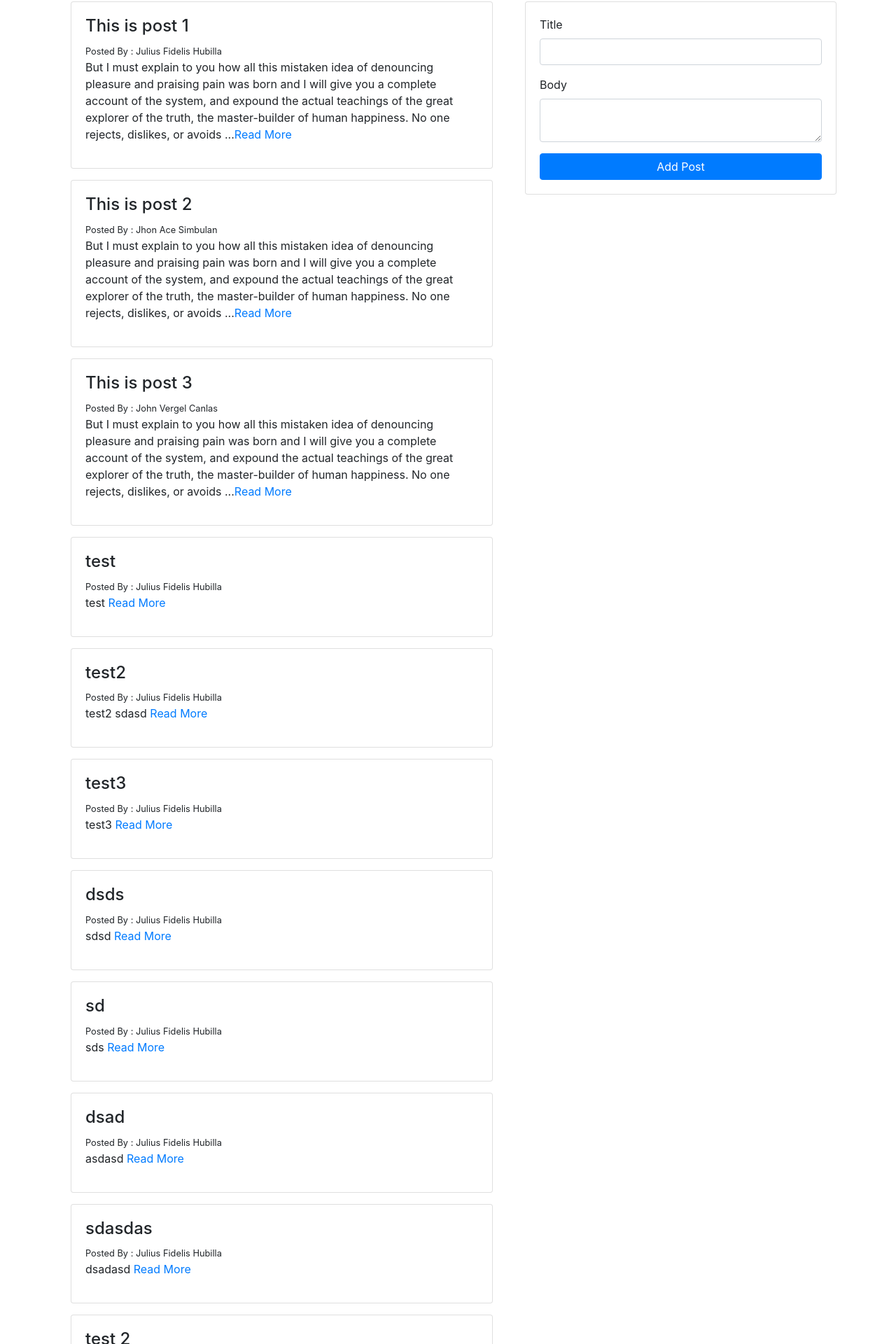
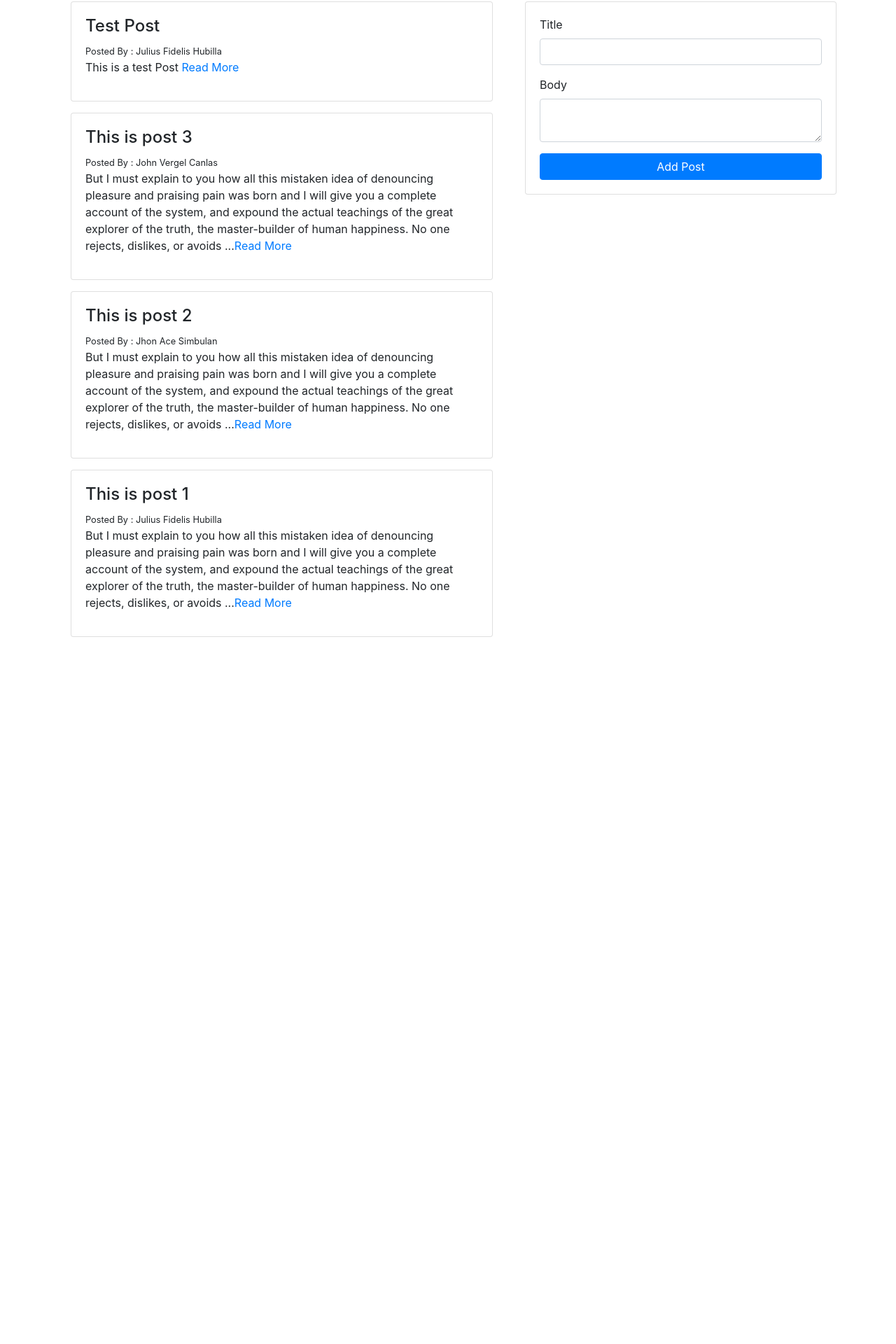
Before and after one commit to JFRH30/Bogz-angular-zero-to-hero, an Angular app: page / in a window 1280 px wide. Shown: the part 649-2569 px from the top of the page at 70% size. After the commit the page ends 1575 px from the top, so only its background shows below. Built offline with nearby package versions, Linux system fonts and the light colour scheme; data requests are answered from the project's data file.

Commit message:
add comment

```diff
--- a/mocks/data.json
+++ b/mocks/data.json
@@ -39,70 +39,10 @@
       "body": "But I must explain to you how all this mistaken idea of denouncing pleasure and praising pain was born and I will give you a complete account of the system, and expound the actual teachings of the great explorer of the truth, the master-builder of human happiness. No one rejects, dislikes, or avoids pleasure itself, because it is pleasure, but because those who do not know how to pursue pleasure rationally encounter consequences that are extremely painful. Nor again is there anyone who loves or pursues or desires to obtain pain of itself, because it is pain, but because occasionally circumstances occur in which toil and pain can procure him some great pleasure. To take a trivial example, which of us ever undertakes laborious physical exercise, except to obtain some advantage from it? But who has any right to find fault with a man who chooses to enjoy a pleasure that has no annoying consequences, or one who avoids a pain that produces no resultant pleasure?"
     },
     {
-      "title": "test",
-      "body": "test",
       "userId": 1,
+      "title": "Test Post",
+      "body": "This is a test Post",
       "id": 4
-    },
-    {
-      "title": "test2",
-      "body": "test2\nsdasd",
-      "userId": 1,
-      "id": 5
-    },
-    {
-      "title": "test3",
-      "body": "test3\n",
-      "userId": 1,
-      "id": 6
-    },
-    {
-      "title": "dsds",
-      "body": "sdsd",
-      "userId": 1,
-      "id": 7
-    },
-    {
-      "userId": 1,
-      "title": "sd",
-      "body": "sds",
-      "id": 8
-    },
-    {
-      "userId": 1,
-      "title": "dsad",
-      "body": "asdasd",
-      "id": 9
-    },
-    {
-      "userId": 1,
-      "title": "sdasdas",
-      "body": "dsadasd",
-      "id": 10
-    },
-    {
-      "userId": 1,
-      "title": "test 2",
-      "body": "tesssssssssssssssssssssssssssssssssst",
-      "id": 11
-    },
-    {
-      "userId": 1,
-      "title": "dsa",
-      "body": "sada",
-      "id": 12
-    },
-    {
-      "userId": 1,
-      "title": "sda",
-      "body": "asdas",
-      "id": 13
-    },
-    {
-      "userId": 1,
-      "title": "sada",
-      "body": "try with set name\n",
-      "id": 14
     }
   ],
   "comments": [
@@ -129,6 +69,18 @@
       "userId": 1,
       "id": 4,
       "body": "this is a comment for post 1"
+    },
+    {
+      "postId": 4,
+      "userId": 1,
+      "body": "this is a test comment",
+      "id": 5
+    },
+    {
+      "postId": 4,
+      "userId": 1,
+      "body": "test",
+      "id": 6
     }
   ]
 }
--- a/src/app/app.module.ts
+++ b/src/app/app.module.ts
@@ -15,6 +15,7 @@ import { PostCreateComponent } from './components/posts/post-create/post-create.
 // Page Components
 import { HomeComponent } from './pages/home/home.component';
 import { AboutComponent } from './pages/about/about.component';
+import { CommentsComponent } from './components/comments/comments.component';
 
 @NgModule({
   declarations: [
@@ -24,7 +25,8 @@ import { AboutComponent } from './pages/about/about.component';
     HeaderComponent,  // universal Component
     PostsComponent,
     PostDisplayComponent,
-    PostCreateComponent
+    PostCreateComponent,
+    CommentsComponent
   ],
   imports: [
     BrowserModule,
--- /dev/null
+++ b/src/app/components/comments/comments.component.html
@@ -0,0 +1,6 @@
+<div class="form-group form-inline">
+    <h4 class="col-md-4">Comments</h4>
+    <input #commentBody class="form-control col-md-6 mr-3"/>
+    <br>
+    <button class="btn btn-success col-md-1" (click)="onCommentAdded(); commentBody.value=''">Send</button>
+</div>
--- /dev/null
+++ b/src/app/components/comments/comments.component.ts
@@ -0,0 +1,29 @@
+import { Component, ViewChild, ElementRef, Output, EventEmitter } from '@angular/core';
+
+import { CommentModel } from '../../models/comment.model';
+import { ActivatedRoute } from '@angular/router';
+
+@Component({
+    selector: 'app-comments',
+    templateUrl: 'comments.component.html'
+})
+
+export class CommentsComponent {
+
+    @ViewChild('commentBody') comment: ElementRef;
+    @Output() commentAdded = new EventEmitter<CommentModel>()
+
+    constructor (
+        private route: ActivatedRoute
+    ) {
+
+    }
+
+    onCommentAdded (): void {
+        const postId: number =+ this.route.snapshot.paramMap.get('id');
+        const userId = 1;
+        const body:string = this.comment.nativeElement.value;
+        const newComment = {postId: postId, userId: userId, body: body}
+        this.commentAdded.emit(newComment)
+    }
+}
--- a/src/app/components/posts/post-display/post-display.component.html
+++ b/src/app/components/posts/post-display/post-display.component.html
@@ -9,7 +9,7 @@
                 </div>
             </div>
             <hr>
-            <h4>Comments</h4>
+            <app-comments (commentAdded)="onCommentAdded($event)"></app-comments>
             <hr>
             <div *ngIf="post.comments.length">
                 <div *ngFor="let comment of post.comments" class="pl-4">
--- a/src/app/components/posts/post-display/post-display.component.ts
+++ b/src/app/components/posts/post-display/post-display.component.ts
@@ -6,6 +6,9 @@ import { PostsService } from '../../../services/posts.service';
 
 import { UserModel } from '../../../models/user.model';
 import { UsersService } from '../../../services/users.service';
+import { CommentStmt } from '@angular/compiler';
+import { CommentsService } from '../../../services/comments.service';
+import { CommentModel } from '../../../models/comment.model';
 
 @Component({
     selector: 'app-post-display',
@@ -14,12 +17,14 @@ import { UsersService } from '../../../services/users.service';
 
 export class PostDisplayComponent implements OnInit {
     post: PostModel;
+    comment: CommentModel;
     users: UserModel[];
 
     constructor (
         private route: ActivatedRoute,
         private postsService: PostsService,
-        private usersService: UsersService
+        private usersService: UsersService,
+        private commentsService: CommentsService
     ) {
         this.getPost()
     }
@@ -30,6 +35,12 @@ export class PostDisplayComponent implements OnInit {
             .subscribe(post => { this.post = post; this.setName() } );
         this.usersService.getUsers()
             .subscribe(users => { this.users = users; this.setName() } );
+    }
+
+    onCommentAdded (comment: CommentModel): void {
+        this.commentsService.addComment(comment)
+            .subscribe(comment => {this.comment = comment ; this.getPost()})
+
     }
 
     setName (): void {
--- a/src/app/components/posts/posts.component.ts
+++ b/src/app/components/posts/posts.component.ts
@@ -43,7 +43,7 @@ export class PostsComponent implements OnInit {
 
     onPostAdded (post: PostModel): void {
         this.postsService.addPost(post)
-            .subscribe( post => {this.posts.push(post); this.setName()} )
+            .subscribe( post => {this.posts.unshift(post); this.setName()} )
     }
 
     ngOnInit () {
--- a/src/app/models/comment.model.ts
+++ b/src/app/models/comment.model.ts
@@ -1,6 +1,6 @@
 export class CommentModel {
+    id?: number;
     postId: number;
     userId: number;
-    id?: number;
     body: string;
 }
--- a/src/app/services/comments.service.ts
+++ b/src/app/services/comments.service.ts
@@ -21,7 +21,11 @@ export class CommentsService {
         private http: HttpClient
     ) { }
 
-    getComments (id: number): Observable<CommentModel[]> {
-        return this.http.get<CommentModel[]>( `${this.commentsUrl}\${id}` )
+    getComments (postId: number): Observable<CommentModel[]> {
+        return this.http.get<CommentModel[]>( `${this.commentsUrl}\postId=${postId}` )
+    }
+
+    addComment (comment: CommentModel): Observable<CommentModel> {
+        return this.http.post<CommentModel>(this.commentsUrl, comment, httpOptions)
     }
 }
--- a/src/app/services/posts.service.ts
+++ b/src/app/services/posts.service.ts
@@ -26,7 +26,7 @@ export class PostsService {
     }
 
     getPosts (): Observable<PostModel[]> {
-        return this.http.get<PostModel[]>( this.postsUrl )
+        return this.http.get<PostModel[]>( `${this.postsUrl}?_sort=id&_order=DESC` )
     }
 
     getPostsWithUser (): Observable<PostModel[]> {
```
